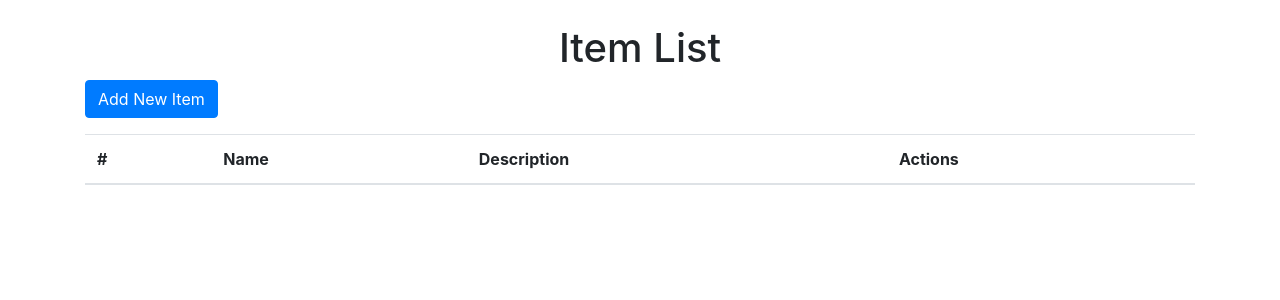
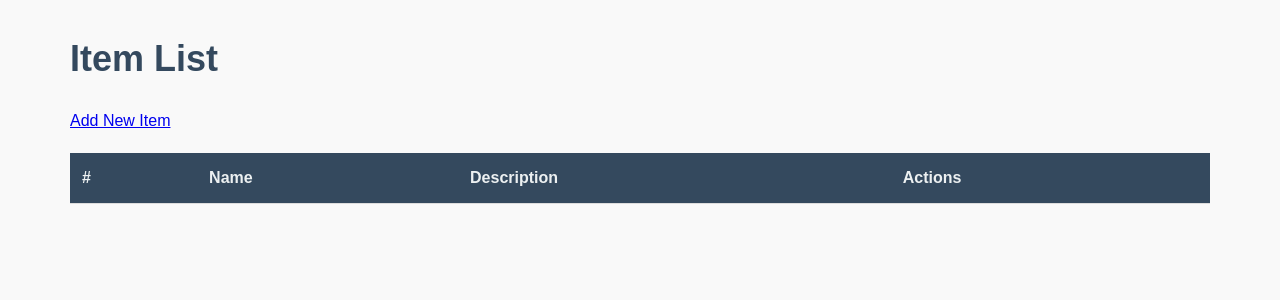
Before and after one commit to siveshk/Elysian_metrics, a Django app: page / in a window 1280 px wide. Shown: the top 300 px of the page. Run offline with Django 4.2, Linux system fonts and the light colour scheme; data that the repository does not hold is empty; some libraries are stand-ins or nearby versions.

Commit message:
Added custom css styling

```diff
--- a/assignment/settings.py
+++ b/assignment/settings.py
@@ -120,6 +120,10 @@ USE_TZ = True
 
 STATIC_URL = 'static/'
 
+STATICFILES_DIRS = [
+    BASE_DIR / "items/static",
+]
+
 # Default primary key field type
 # https://docs.djangoproject.com/en/4.2/ref/settings/#default-auto-field
 
--- /dev/null
+++ b/items/static/items/css/styles.css
@@ -0,0 +1,118 @@
+/* Reset some default styles */
+* {
+    margin: 0;
+    padding: 0;
+    box-sizing: border-box;
+}
+
+/* Body & Font */
+body {
+    font-family: 'Poppins', sans-serif;
+    background-color: #f9f9f9;
+    color: #333;
+    line-height: 1.6;
+}
+
+/* Navbar Styling */
+.navbar {
+    background-color: #2c3e50;
+    padding: 10px 20px;
+    display: flex;
+    justify-content: space-between;
+    align-items: center;
+}
+
+.navbar .logo {
+    font-size: 24px;
+    font-weight: 600;
+    color: #ecf0f1;
+    text-decoration: none;
+}
+
+.navbar nav ul {
+    list-style-type: none;
+    display: flex;
+}
+
+.navbar nav ul li {
+    margin: 0 15px;
+}
+
+.navbar nav ul li a {
+    text-decoration: none;
+    color: #ecf0f1;
+    font-weight: 500;
+    transition: color 0.3s;
+}
+
+.navbar nav ul li a:hover {
+    color: #3498db;
+}
+
+/* Main Container */
+.container {
+    padding: 30px;
+    max-width: 1200px;
+    margin: 0 auto;
+}
+
+/* Title Styling */
+h1 {
+    font-size: 36px;
+    margin-bottom: 20px;
+    color: #34495e;
+}
+
+/* Table Styling */
+table {
+    width: 100%;
+    border-collapse: collapse;
+    margin-top: 20px;
+}
+
+th, td {
+    padding: 12px;
+    text-align: left;
+    border-bottom: 1px solid #ddd;
+}
+
+th {
+    background-color: #34495e;
+    color: #ecf0f1;
+}
+
+tr:hover {
+    background-color: #f1f1f1;
+}
+
+/* Buttons Styling */
+button {
+    background-color: #3498db;
+    color: #fff;
+    border: none;
+    padding: 10px 15px;
+    font-size: 16px;
+    cursor: pointer;
+    border-radius: 5px;
+    transition: background-color 0.3s;
+}
+
+button:hover {
+    background-color: #2980b9;
+}
+
+button:disabled {
+    background-color: #bdc3c7;
+    cursor: not-allowed;
+}
+
+/* Footer Styling */
+footer {
+    background-color: #2c3e50;
+    color: #ecf0f1;
+    text-align: center;
+    padding: 15px 0;
+    position: fixed;
+    width: 100%;
+    bottom: 0;
+}
--- a/items/templates/items/base.html
+++ b/items/templates/items/base.html
@@ -5,17 +5,12 @@
     <meta charset="UTF-8">
     <meta name="viewport" content="width=device-width, initial-scale=1.0">
     <title>Item CRUD</title>
-    <!-- Bootstrap CSS from CDN -->
-    <link href="https://stackpath.bootstrapcdn.com/bootstrap/4.5.2/css/bootstrap.min.css" rel="stylesheet">
-</head>
+    {% load static %}
+    <link href="{% static 'items/css/styles.css' %}" rel="stylesheet">
 <body>
     <div class="container mt-4">
         {% block content %}
         {% endblock %}
     </div>
-    <!-- Bootstrap JS from CDN -->
-    <script src="https://code.jquery.com/jquery-3.5.1.slim.min.js"></script>
-    <script src="https://cdn.jsdelivr.net/npm/@popperjs/core@2.5.3/dist/umd/popper.min.js"></script>
-    <script src="https://stackpath.bootstrapcdn.com/bootstrap/4.5.2/js/bootstrap.min.js"></script>
 </body>
 </html>
```
